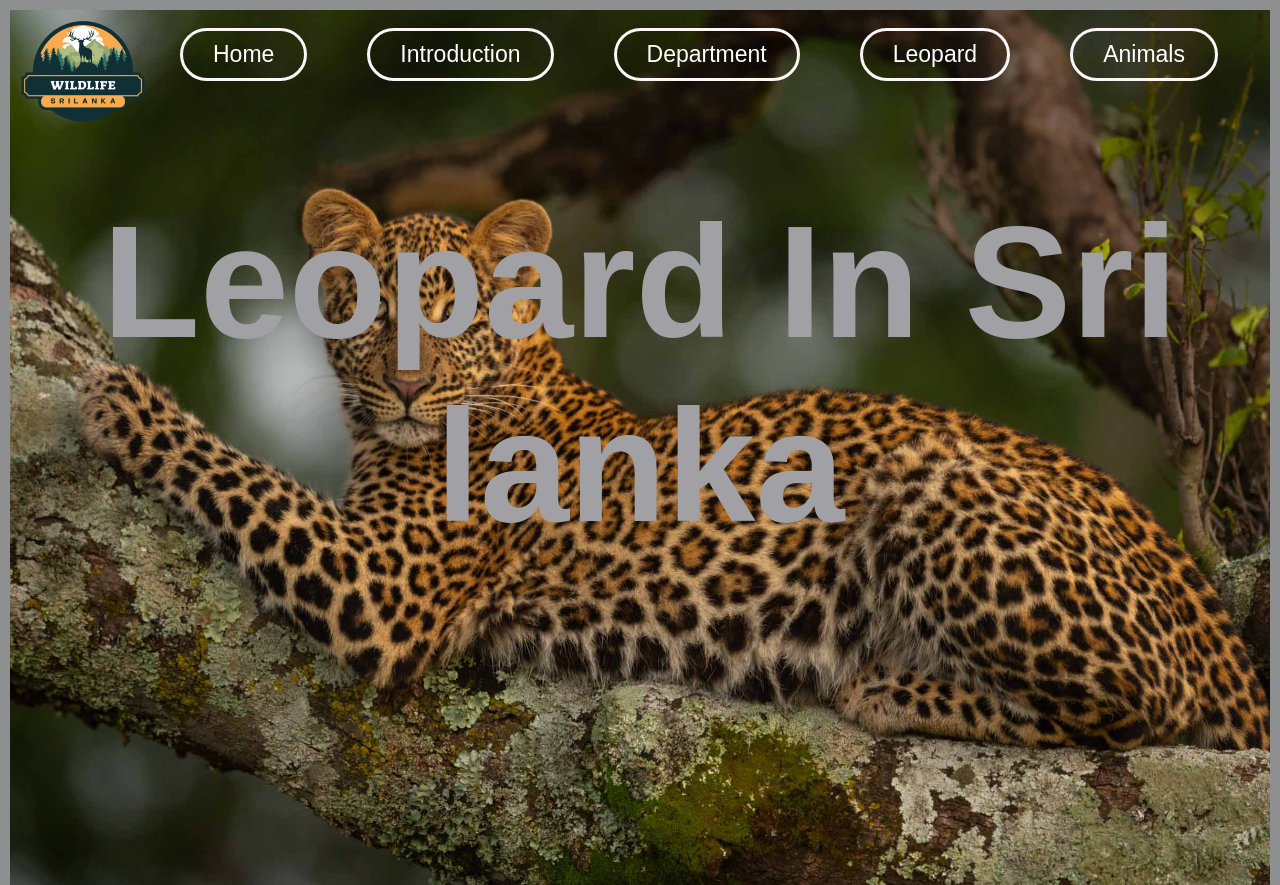
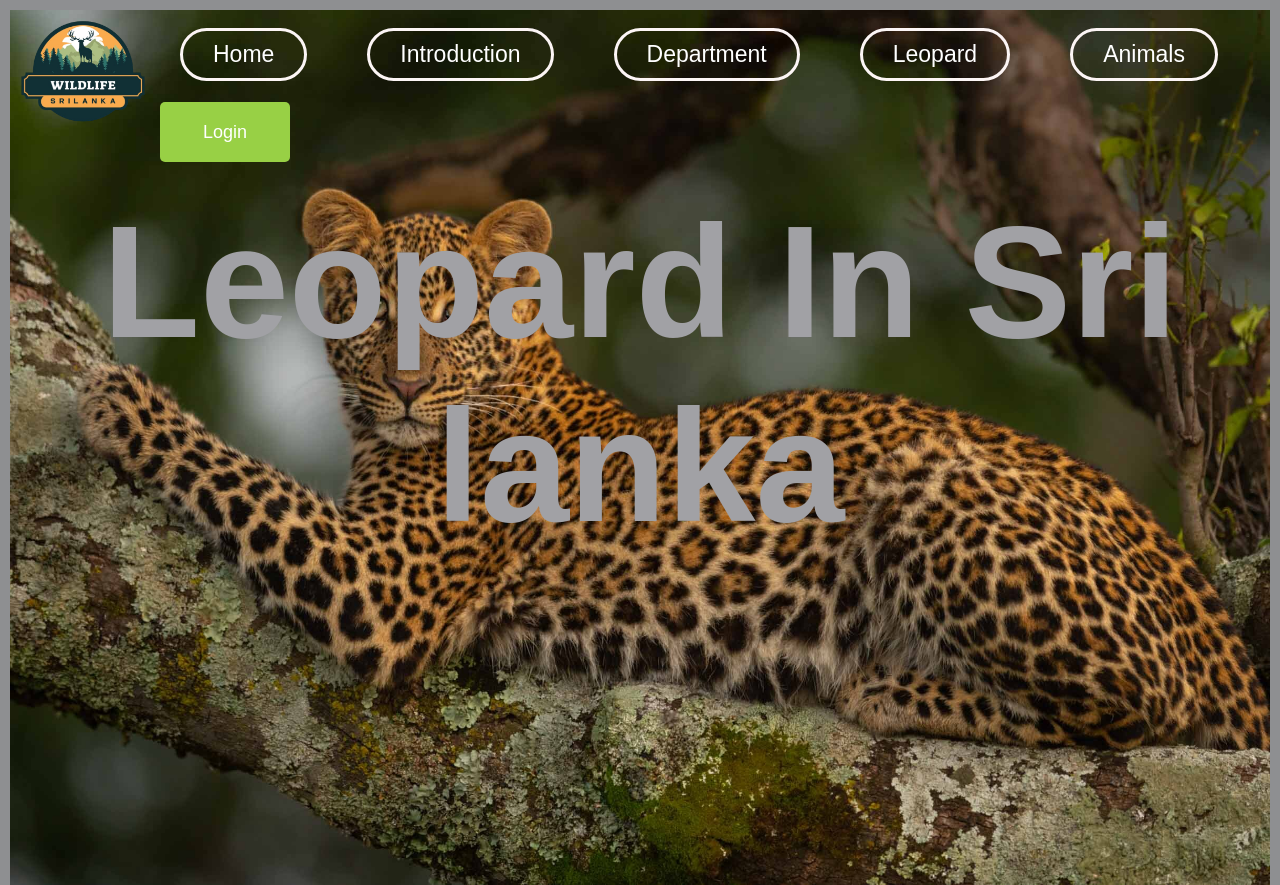
Before and after one commit to Nickelgunasekera/CB013126, a plain HTML site: page Srileo.html in a window 1280 px wide. Drawn offline with Linux system fonts and the light colour scheme.

Commit message:
Update Srileo.html

```diff
--- a/Srileo.html
+++ b/Srileo.html
@@ -23,7 +23,11 @@
                     <li><a href="yala.html">Yala Park</a></li>
                     <li><a href="wilpattuwa.html">Wilpattu Park</a></li>
                   </ul>
+                   <li><button class="btn1" id="srileo">Login</button></li>
                 </li>
+
+
+            </ul>
 
               </nav>
               <h1 class="h1main">Leopard In Sri lanka</h1>
```
